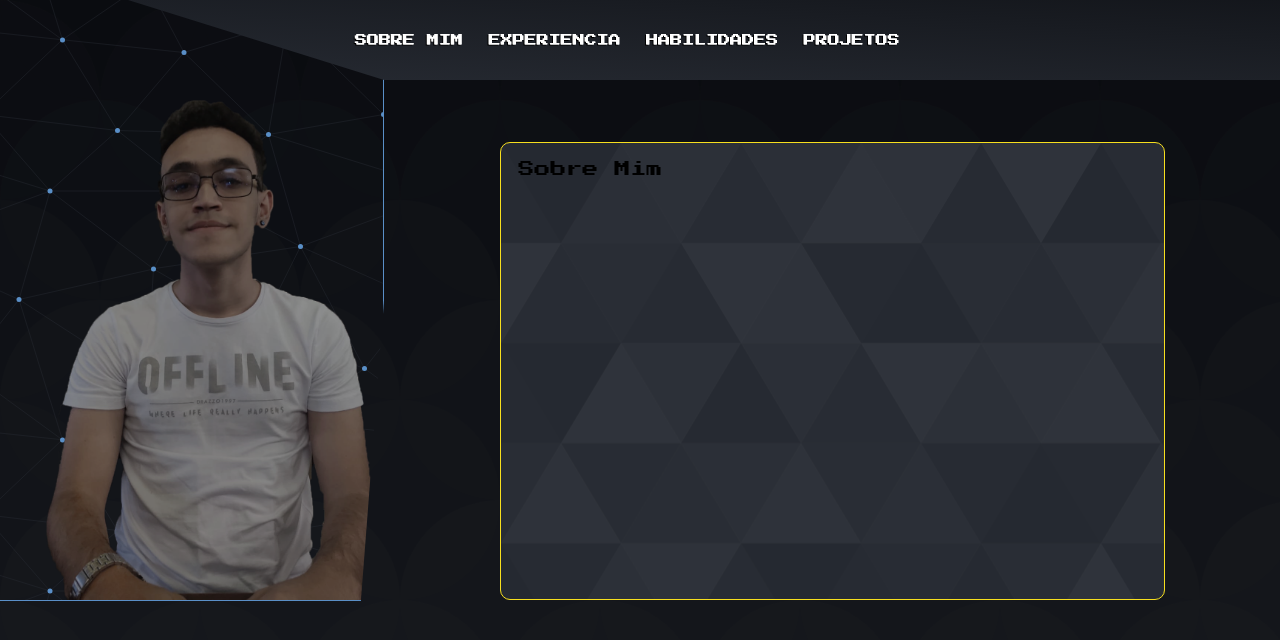
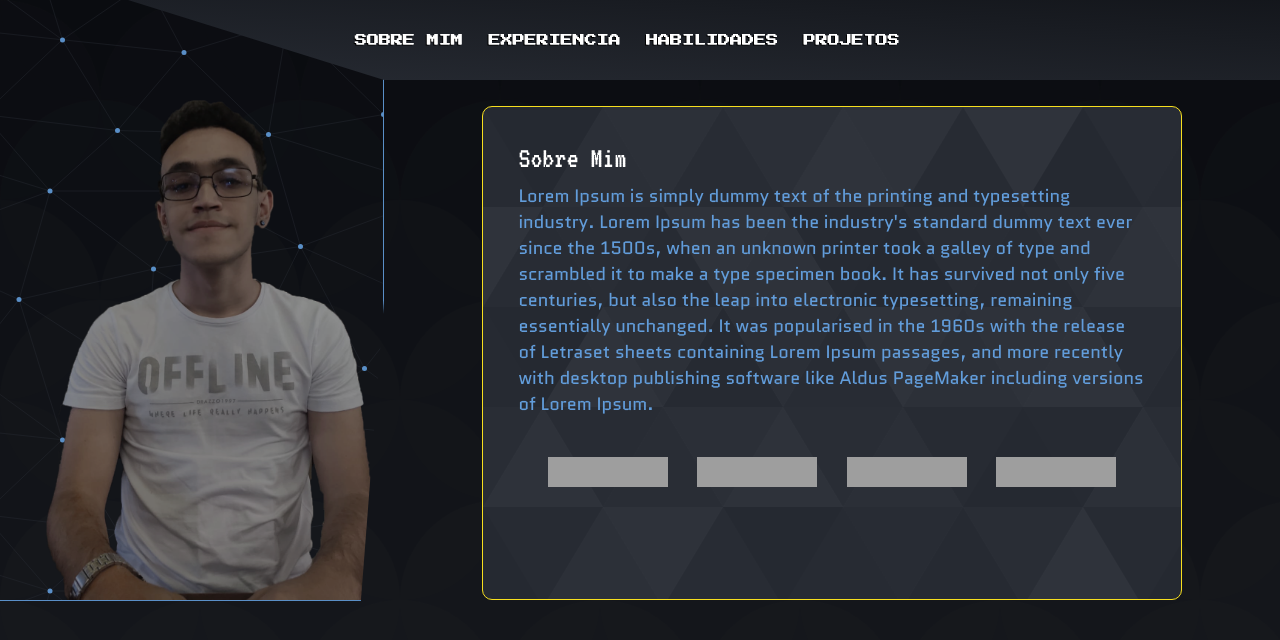
Before and after one commit to AdrianusVieira/portfolio, a plain HTML site: page index.html in a window 1280 px wide. Shown: the top 640 px of the page. Drawn offline with nearby package versions, Linux system fonts and the light colour scheme; grey boxes are pictures that could not be loaded.

Commit message:
feat: sobre mim responsável

```diff
--- a/index.html
+++ b/index.html
@@ -39,6 +39,35 @@
       <div class="sobre-quadrant">
         <div class="sobre-area">
           <a class="sobre-title">Sobre Mim</a>
+          <a class="sobre-text"
+            >Lorem Ipsum is simply dummy text of the printing and typesetting
+            industry. Lorem Ipsum has been the industry's standard dummy text
+            ever since the 1500s, when an unknown printer took a galley of type
+            and scrambled it to make a type specimen book. It has survived not
+            only five centuries, but also the leap into electronic typesetting,
+            remaining essentially unchanged. It was popularised in the 1960s
+            with the release of Letraset sheets containing Lorem Ipsum passages,
+            and more recently with desktop publishing software like Aldus
+            PageMaker including versions of Lorem Ipsum.</a
+          >
+          <div class="sobre-badges">
+            <img
+              class="badge"
+              src="https://img.shields.io/badge/LinkedIn-0077B5?style=for-the-badge&logo=linkedin&logoColor=white"
+            />
+            <img
+              class="badge"
+              src="https://img.shields.io/badge/GitHub-100000?style=for-the-badge&logo=github&logoColor=white"
+            />
+            <img
+              class="badge"
+              src="https://img.shields.io/badge/Gmail-D14836?style=for-the-badge&logo=gmail&logoColor=white"
+            />
+            <img
+              class="badge"
+              src="https://img.shields.io/badge/Instagram-E4405F?style=for-the-badge&logo=instagram&logoColor=white"
+            />
+          </div>
         </div>
       </div>
     </div>
@@ -48,8 +77,8 @@
         header.classList.toggle("scrolled", window.scrollY > 2);
       });
       window.addEventListener("scroll", function () {
-        var photoArea = document.getElementById("photo-area")
-        photoArea.classList.toggle("scrolled", window.scrollY > 2)
+        var photoArea = document.getElementById("photo-area");
+        photoArea.classList.toggle("scrolled", window.scrollY > 2);
       });
     </script>
   </body>
--- a/style.css
+++ b/style.css
@@ -123,13 +123,33 @@ body {
   flex-direction: column;
   justify-content: flex-start;
   align-items: flex-start;
-  padding: 2%;
+  padding: 4%;
   border-radius: 10px;
   animation: slideInRight; /* referring directly to the animation's @keyframe declaration */
   animation-duration: 2s; /* don't forget to set a duration! */
 }
-.sobre-title{
-
+.sobre-title {
+  font-family: "VT323-Regular";
+  font-size: 30px;
+  color: var(--branco);
+}
+.sobre-text {
+  padding-top: 10px;
+  font-family: "Quantico-Regular";
+  font-size: 18px;
+  color: var(--texto);
+}
+.sobre-badges {
+  width: 100%;
+  display: flex;
+  flex-direction: row;
+  justify-content: space-evenly;
+  align-items: center;
+  padding-top: 40px;
+}
+.badge {
+  width: 120px;
+  height: 30px;
 }
 @media (max-width: 1200px) {
   .header {
@@ -159,6 +179,16 @@ body {
   .header.scrolled {
     font-size: 11px;
   }
+  .sobre-quadrant {
+    height: 700px;
+  }
+  .sobre-area {
+    width: 80%;
+  }
+  .badge {
+    width: 100px;
+    height: 20px;
+  }
 }
 @media (max-width: 500px) {
   .header {
@@ -167,4 +197,7 @@ body {
   .header.scrolled {
     display: none;
   }
+  .sobre-quadrant {
+    height: 800px;
+  }
 }
```
